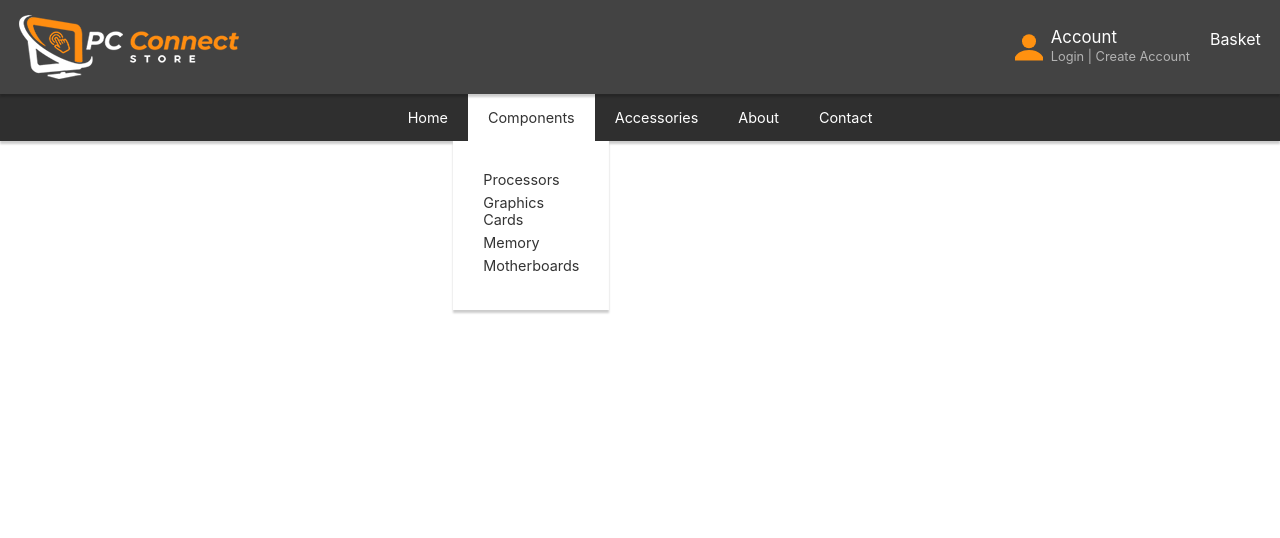
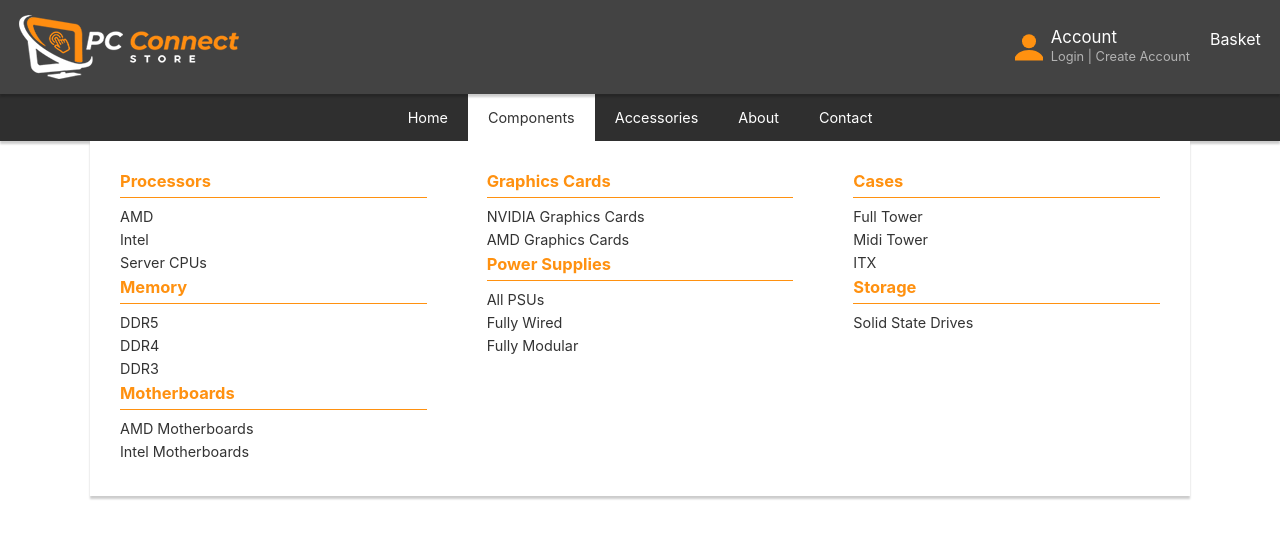
Before and after one commit to JPaulDev/ecommerce-site, a React (Create React App) app: page / in a window 1280 px wide. Both pictures are taken after a click on the item "Components". Shown: the top 538 px of the page. Built offline with nearby package versions, Linux system fonts and the light colour scheme.

Commit message:
Add categories and additional links

```diff
--- /dev/null
+++ b/src/components/Navbar/Category.js
@@ -0,0 +1,16 @@
+import styled from 'styled-components';
+
+const Heading = styled.li`
+  color: #ff9110;
+  font-weight: 700;
+  font-size: 1.03rem;
+  border-bottom: 1px solid #ff9110;
+  margin-bottom: 10px;
+  padding-bottom: 6px;
+`;
+
+function Category({ children }) {
+  return <Heading>{children}</Heading>;
+}
+
+export default Category;
--- a/src/components/Navbar/Dropdown.js
+++ b/src/components/Navbar/Dropdown.js
@@ -1,15 +1,23 @@
 import styled from 'styled-components';
 import DropdownItem from './DropdownItem';
+import Category from './Category';
 
-const List = styled.ul`
+const Container = styled.div`
+  width: 98%;
+  display: flex;
   position: absolute;
-  z-index: 10;
-  list-style: none;
   left: 50%;
   transform: translateX(-50%);
   background-color: white;
+  box-shadow: 0 3px 2px 0 rgb(0 0 0 / 0.2);
+  z-index: 10;
+  max-width: ${(props) => props.maxWidth};
+`;
+
+const List = styled.ul`
+  flex: 1;
+  list-style: none;
   padding: 30px;
-  box-shadow: 0 3px 2px 0 rgb(0 0 0 / 0.2);
 `;
 
 function Dropdown({ openMenu }) {
@@ -17,19 +25,59 @@
 
   if (openMenu === 'Components') {
     content = (
-      <List>
-        <DropdownItem>Processors</DropdownItem>
-        <DropdownItem>Graphics Cards</DropdownItem>
-        <DropdownItem>Memory</DropdownItem>
-        <DropdownItem>Motherboards</DropdownItem>
-      </List>
+      <Container maxWidth="1100px">
+        <List>
+          <Category>Processors</Category>
+          <DropdownItem>AMD</DropdownItem>
+          <DropdownItem>Intel</DropdownItem>
+          <DropdownItem>Server CPUs</DropdownItem>
+          <Category>Memory</Category>
+          <DropdownItem>DDR5</DropdownItem>
+          <DropdownItem>DDR4</DropdownItem>
+          <DropdownItem>DDR3</DropdownItem>
+          <Category>Motherboards</Category>
+          <DropdownItem>AMD Motherboards</DropdownItem>
+          <DropdownItem>Intel Motherboards</DropdownItem>
+        </List>
+        <List>
+          <Category>Graphics Cards</Category>
+          <DropdownItem>NVIDIA Graphics Cards</DropdownItem>
+          <DropdownItem>AMD Graphics Cards</DropdownItem>
+          <Category>Power Supplies</Category>
+          <DropdownItem>All PSUs</DropdownItem>
+          <DropdownItem>Fully Wired</DropdownItem>
+          <DropdownItem>Fully Modular</DropdownItem>
+        </List>
+        <List>
+          <Category>Cases</Category>
+          <DropdownItem>Full Tower</DropdownItem>
+          <DropdownItem>Midi Tower</DropdownItem>
+          <DropdownItem>ITX</DropdownItem>
+          <Category>Storage</Category>
+          <DropdownItem>Solid State Drives</DropdownItem>
+        </List>
+      </Container>
     );
   } else if (openMenu === 'Accessories') {
     content = (
-      <List>
-        <DropdownItem>Keyboards</DropdownItem>
-        <DropdownItem>Mice</DropdownItem>
-      </List>
+      <Container maxWidth="735px">
+        <List>
+          <Category>Keyboards</Category>
+          <DropdownItem>Wired Keyboards</DropdownItem>
+          <DropdownItem>Wireless Keyboards</DropdownItem>
+          <DropdownItem>Gaming Keyboards</DropdownItem>
+          <Category>Mice</Category>
+          <DropdownItem>Wired Mice</DropdownItem>
+          <DropdownItem>Wireless Mice</DropdownItem>
+        </List>
+        <List>
+          <Category>Audio</Category>
+          <DropdownItem>Microphones</DropdownItem>
+          <DropdownItem>Speakers</DropdownItem>
+          <Category>Monitors</Category>
+          <DropdownItem>Gaming Monitors</DropdownItem>
+        </List>
+      </Container>
     );
   }
 
--- a/src/components/Navbar/NavItem.js
+++ b/src/components/Navbar/NavItem.js
@@ -2,7 +2,6 @@
 import Dropdown from './Dropdown';
 
 const ListItem = styled.li`
-  position: relative;
   font-size: 0.9rem;
   color: white;
   cursor: pointer;
```
